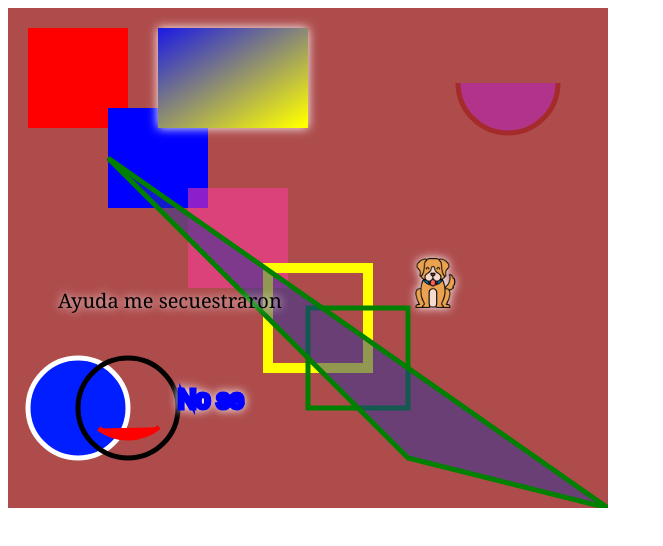
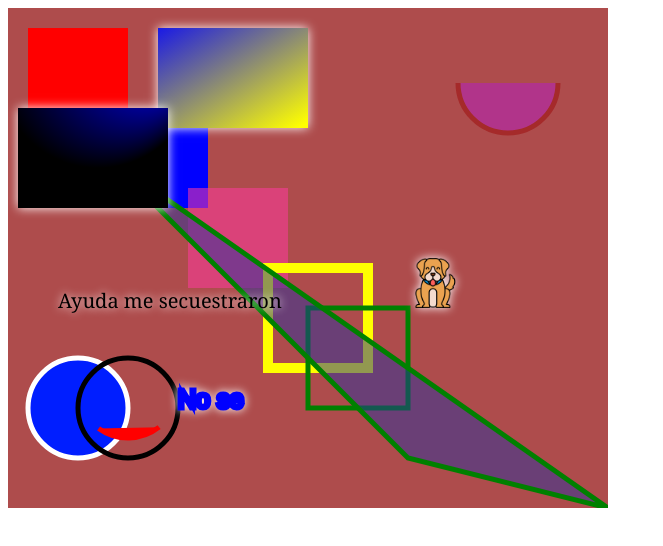
Before and after one commit to Grague290/ProgramacionJonatan, a plain HTML site: page index.html in a window 1280 px wide. Shown: the whole page, without its empty margins (0-663 px from the left). Drawn offline with Linux system fonts and the light colour scheme.

Commit message:
ACT 7 & 8

```diff
--- a/index.html
+++ b/index.html
@@ -103,6 +103,14 @@
             ctx.drawImage(img, 400, 250, 50, 50);
         }
 
+
+        const grd2 = ctx.createRadialGradient(175, 50, 5, 90, 60, 100);
+        grd2.addColorStop(0, "blue");
+        grd2.addColorStop(1, "black");
+
+        // Draw a filled Rectangle
+        ctx.fillStyle = grd2;
+        ctx.fillRect(10, 100, 150, 100);
     </script>
 </body>
 </html>
```
